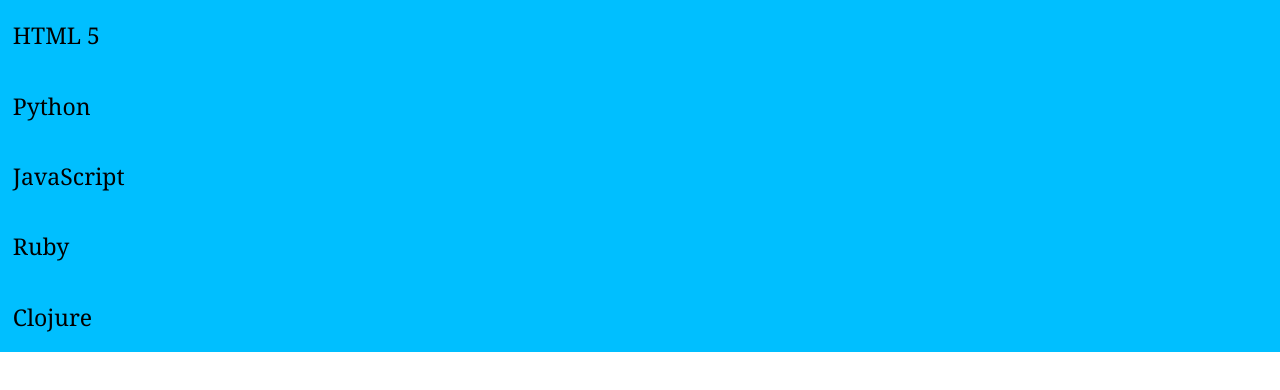
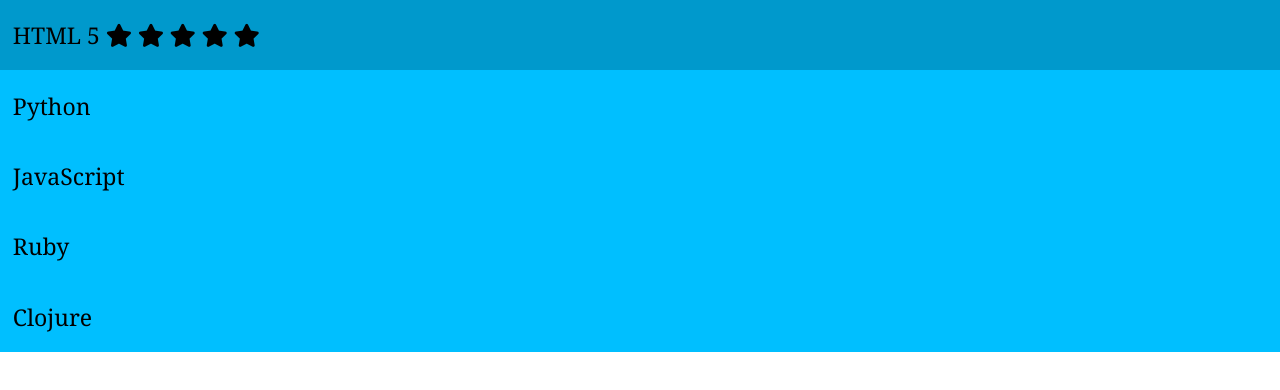
Before and after one commit to blindthief10/course, a plain HTML site: page exercises/daniel/daniel.html in a window 1280 px wide. Drawn offline with Linux system fonts and the light colour scheme.

Commit message:
add the transition to stars

```diff
--- a/exercises/daniel/daniel.scss
+++ b/exercises/daniel/daniel.scss
@@ -13,8 +13,16 @@ body {
         size: 1.8vw;
         family: Georgia;
       }
+      &:hover {
+        background: darken(deepskyblue, 10%);
+        cursor: pointer;
+        > i {
+          opacity: 1;
+        }
+      }
       i {
         opacity: 0;
+        transition: opacity 1s linear;
       }
     }
   }
```
Also changed, not shown: exercises/daniel/daniel.css.
